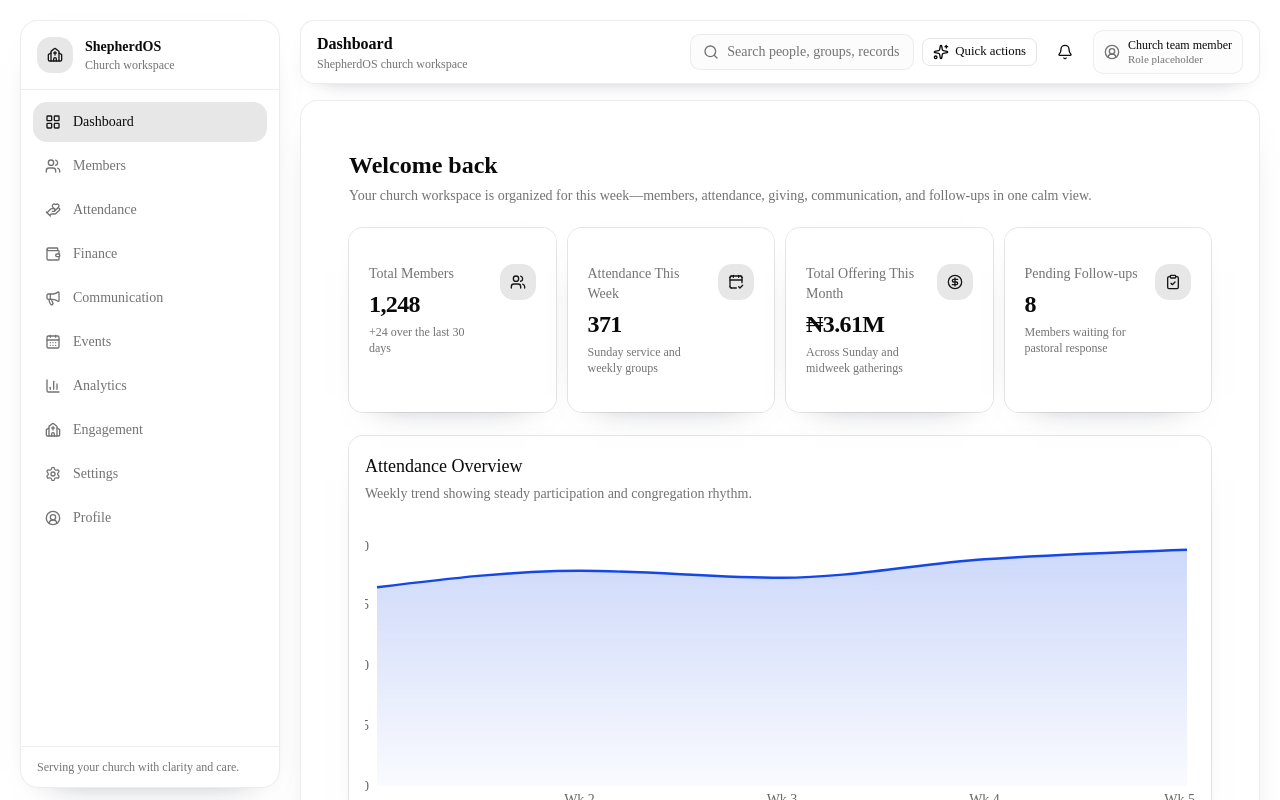
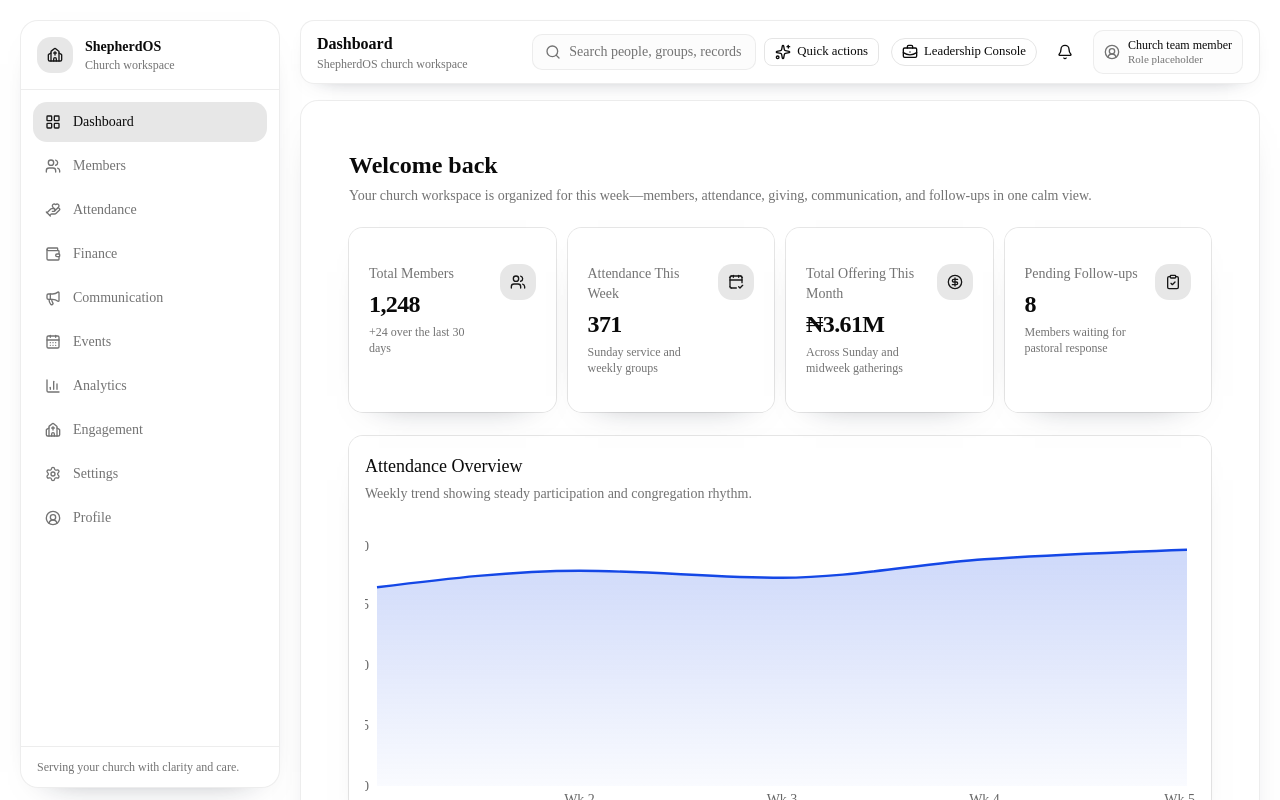
Before and after one commit to Fiximami/shepherdos-web-app, a Next.js app: page /dashboard in a window 1280 px wide. Shown: the top 800 px of the page. Built offline with nearby package versions, Linux system fonts and the light colour scheme.

Commit message:
Update the ShepherdOS web app dashboard behavior to support role-based experience.

```diff
--- a/src/components/dashboard/layout/dashboard-shell.tsx
+++ b/src/components/dashboard/layout/dashboard-shell.tsx
@@ -7,6 +7,7 @@ import { useMemo, useState } from "react";
 
 import { Button } from "@/components/ui/button";
 import { routes } from "@/lib/constants/navigation";
+import { mockUser } from "@/lib/mock-user";
 
 import { Sidebar } from "./sidebar";
 import { Topbar } from "./topbar";
@@ -24,6 +25,8 @@ const pageTitles: Record<string, string> = {
   [routes.app.profile]: "Profile",
 };
 
+const leadershipRoles = new Set(["admin", "pastor", "finance", "leader"]);
+
 type DashboardShellProps = {
   children: ReactNode;
 };
@@ -36,6 +39,8 @@ export function DashboardShell({ children }: DashboardShellProps) {
     return pageTitles[pathname] ?? "Workspace";
   }, [pathname]);
 
+  const showLeadershipConsole = leadershipRoles.has(mockUser.role);
+
   return (
     <div className="min-h-svh bg-background text-foreground">
       <div className="mx-auto grid min-h-svh w-full max-w-[1600px] grid-cols-1 gap-4 p-3 md:grid-cols-[260px_minmax(0,1fr)] md:p-4 lg:gap-5 lg:p-5">
@@ -44,7 +49,11 @@ export function DashboardShell({ children }: DashboardShellProps) {
         </div>
 
         <div className="flex min-w-0 flex-col">
-          <Topbar title={title} onOpenSidebar={() => setIsMobileSidebarOpen(true)} />
+          <Topbar
+            title={title}
+            onOpenSidebar={() => setIsMobileSidebarOpen(true)}
+            showLeadershipConsole={showLeadershipConsole}
+          />
           <main className="mt-4 min-w-0 flex-1 rounded-2xl border border-border/70 bg-card/35 p-4 shadow-[0_16px_40px_-32px_rgba(15,23,42,0.5)] sm:p-5 lg:p-6">
             {children}
           </main>
--- a/src/components/dashboard/layout/topbar.tsx
+++ b/src/components/dashboard/layout/topbar.tsx
@@ -1,6 +1,7 @@
 "use client";
 
-import { Bell, Menu, Search, Sparkles, UserCircle2 } from "lucide-react";
+import { Bell, BriefcaseBusiness, Menu, Search, Sparkles, UserCircle2 } from "lucide-react";
+import Link from "next/link";
 
 import { Button } from "@/components/ui/button";
 import { cn } from "@/lib/utils";
@@ -8,10 +9,16 @@ import { cn } from "@/lib/utils";
 type TopbarProps = {
   title: string;
   onOpenSidebar: () => void;
+  showLeadershipConsole?: boolean;
   className?: string;
 };
 
-export function Topbar({ title, onOpenSidebar, className }: TopbarProps) {
+export function Topbar({
+  title,
+  onOpenSidebar,
+  showLeadershipConsole = false,
+  className,
+}: TopbarProps) {
   return (
     <header
       className={cn(
@@ -47,6 +54,15 @@ export function Topbar({ title, onOpenSidebar, className }: TopbarProps) {
         </Button>
       </div>
 
+      {showLeadershipConsole ? (
+        <Button asChild variant="outline" size="sm" className="gap-1.5 rounded-xl">
+          <Link href="/admin">
+            <BriefcaseBusiness className="size-4" aria-hidden />
+            Leadership Console
+          </Link>
+        </Button>
+      ) : null}
+
       <Button variant="ghost" size="icon" aria-label="Notifications">
         <Bell className="size-4" aria-hidden />
       </Button>
--- /dev/null
+++ b/src/lib/mock-user.ts
@@ -0,0 +1,4 @@
+export const mockUser = {
+    name: "John Doe",
+    role: "admin", // change to test
+  };
```
Also changed, not shown: 1 other file (tests, documents, lock files or other folders).
